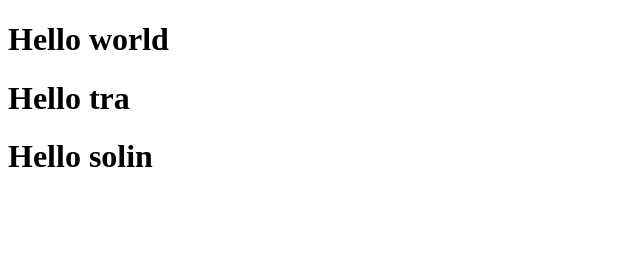
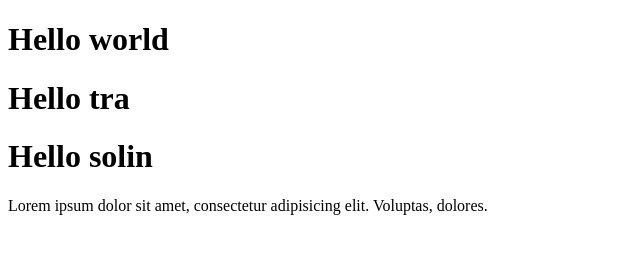
Before and after one commit to neatsolin/Teamwork, a plain HTML site: page index.html in a window 1280 px wide. Shown: the whole page, without its empty margins (0-640 px from the left). Drawn offline with Linux system fonts and the light colour scheme.

Commit message:
homework

```diff
--- a/index.html
+++ b/index.html
@@ -9,5 +9,6 @@
     <h1>Hello world</h1>
     <h1>Hello  tra</h1>
     <h1>Hello solin</h1>
+    <p>Lorem ipsum dolor sit amet, consectetur adipisicing elit. Voluptas, dolores.</p>
 </body>
 </html>
```
